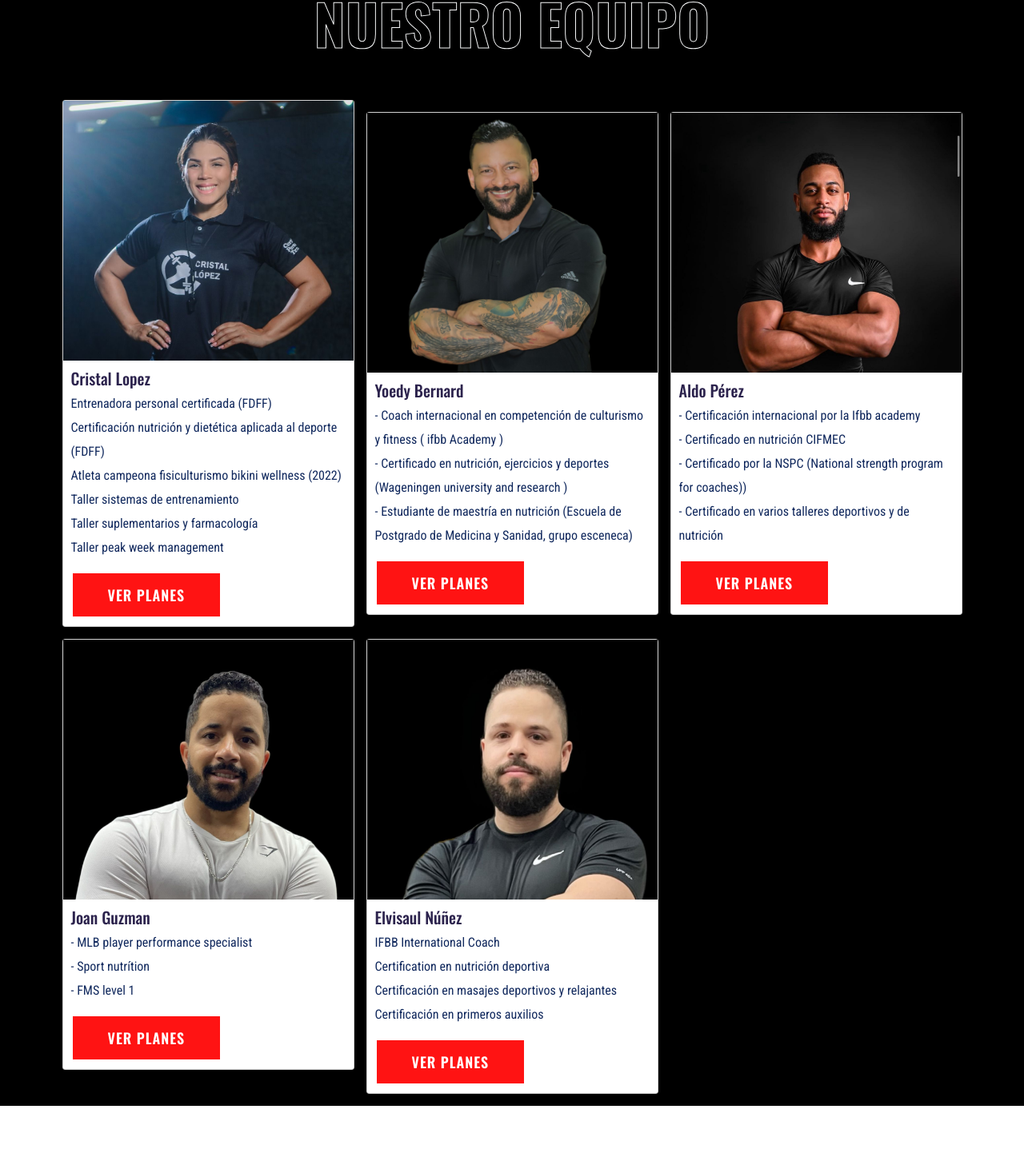
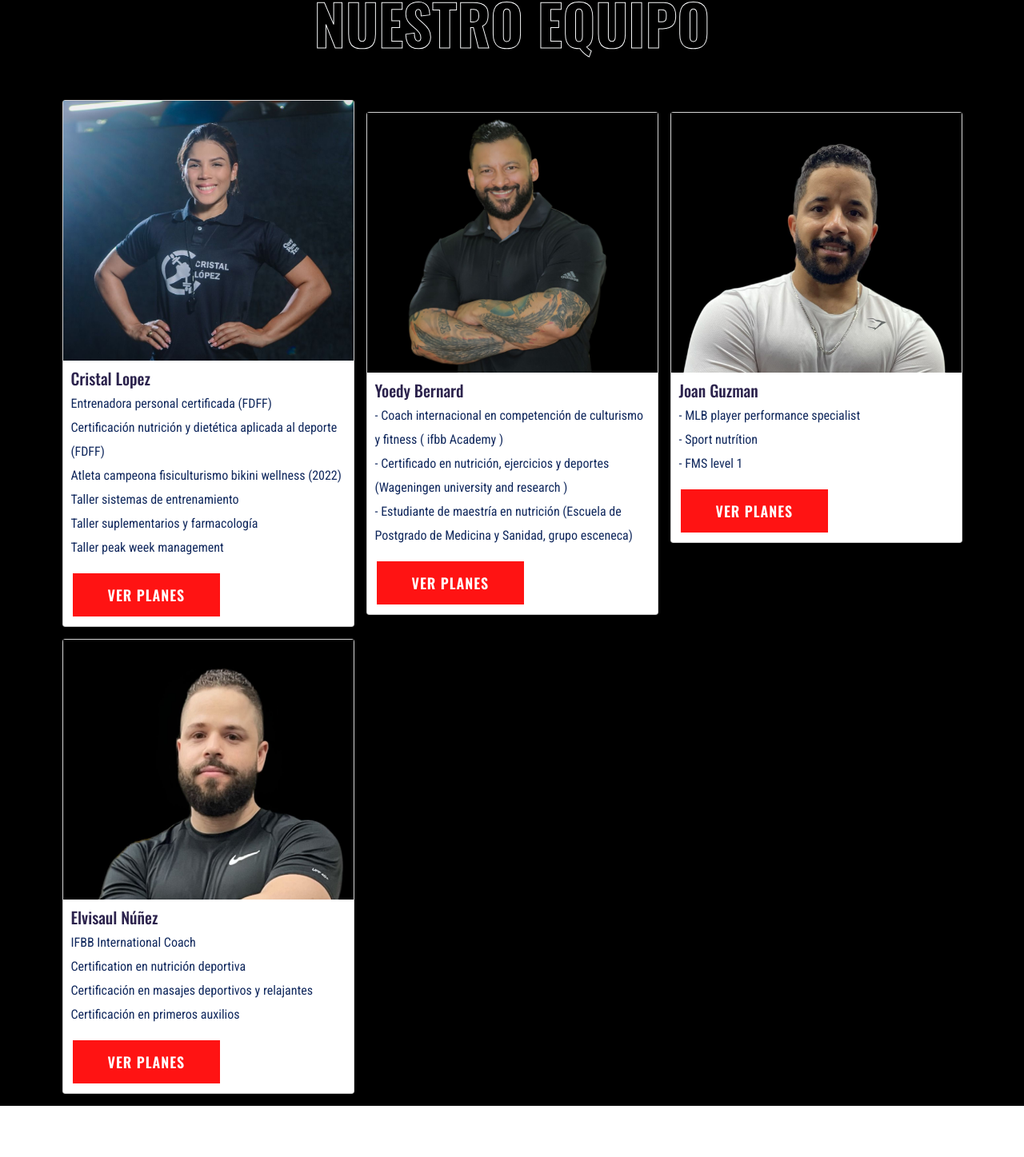
Before and after one commit to masterfermin02/cristal-page, a Next.js app: page / in a window 1280 px wide. Shown: the part 1563-3010 px from the top of the page at 80% size. Built offline with nearby package versions, Linux system fonts and the light colour scheme.

Commit message:
remove aldo from our team

```diff
--- a/app/Components/OurTeam.tsx
+++ b/app/Components/OurTeam.tsx
@@ -83,35 +83,6 @@ const TeamSection = forwardRef(({ seePlanCristalClick, ref }: OurTeamProps) => {
                         <div className="card shadow-sm">
                             <div style={{ position: 'relative', width: '100%', height: '325px' }}>
                                 <Image
-                                    src="/../assets/img/team/aldo-perez.jpeg"
-                                    alt="Aldo coach"
-                                    layout='fill'
-                                    objectFit='cover'
-                                    objectPosition='top'
-                                />
-                            </div>
-                            <div className="card-body">
-                                <h2>Aldo Pérez</h2>
-                                <p className="card-text">
-                                    <ul>
-                                        <li>- Certificación internacional por la Ifbb academy</li>
-                                        <li>- Certificado en nutrición CIFMEC</li>
-                                        <li>- Certificado por la NSPC (National strength program for coaches))</li>
-                                        <li>- Certificado en varios talleres deportivos y de nutrición</li>
-                                    </ul>
-                                </p>
-                                <div className="d-flex justify-content-between align-items-center">
-                                    <div className="btn-group">
-                                        <a href={`https://wa.me/+18298736377?text=${DEFAULT_WHATSAPP_MESSAGE}`} className="btn btn-sm btn-outline-secondary">Ver planes</a>
-                                    </div>
-                                </div>
-                            </div>
-                        </div>
-                    </div>
-                    <div className="col-lg-4 col-md-6 col-sm-12 mt-4">
-                        <div className="card shadow-sm">
-                            <div style={{ position: 'relative', width: '100%', height: '325px' }}>
-                                <Image
                                         src="/../assets/img/team/joan-2.jpeg"
                                         alt="Joan coach"
                                         layout='fill'
```
